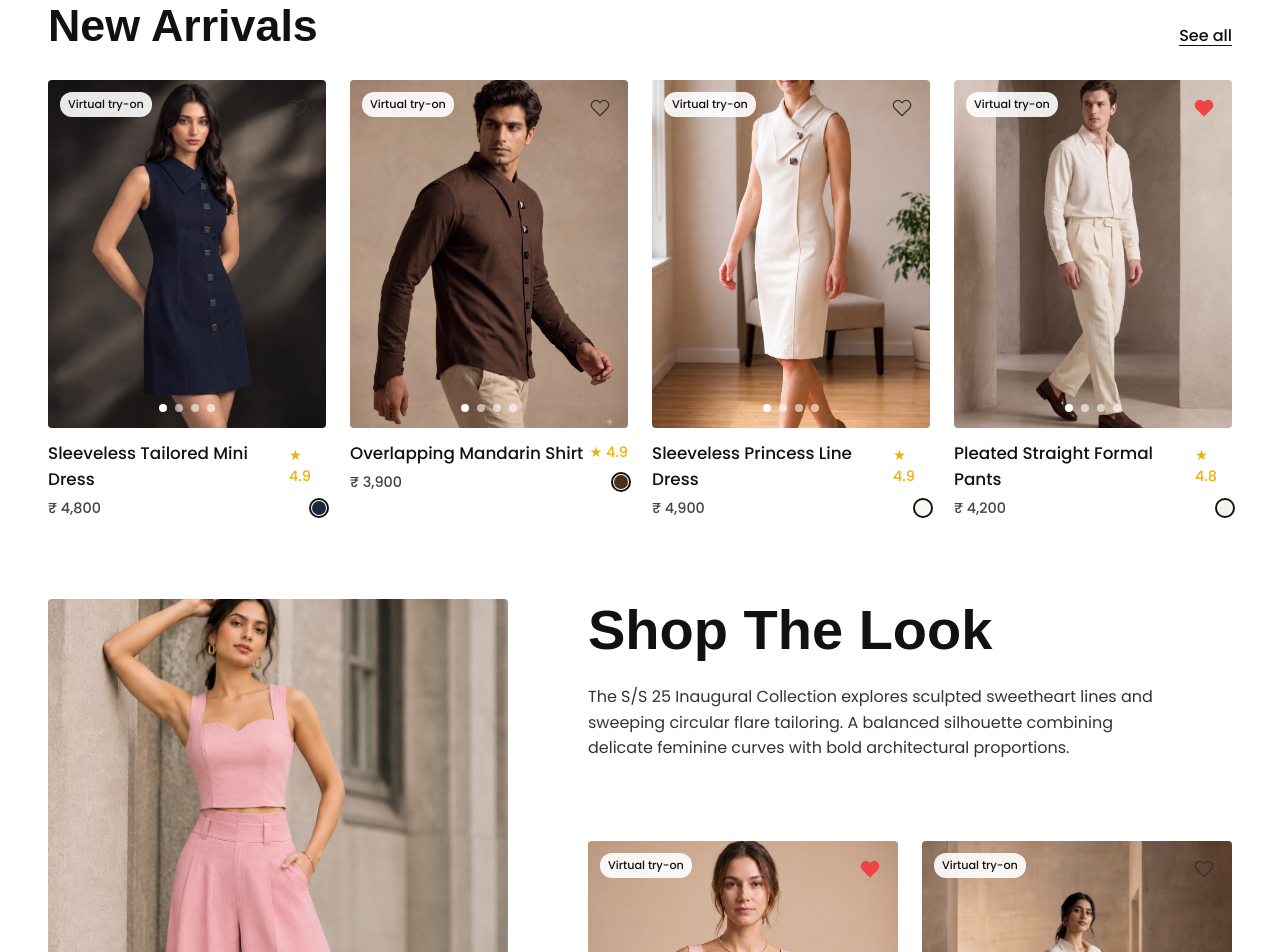
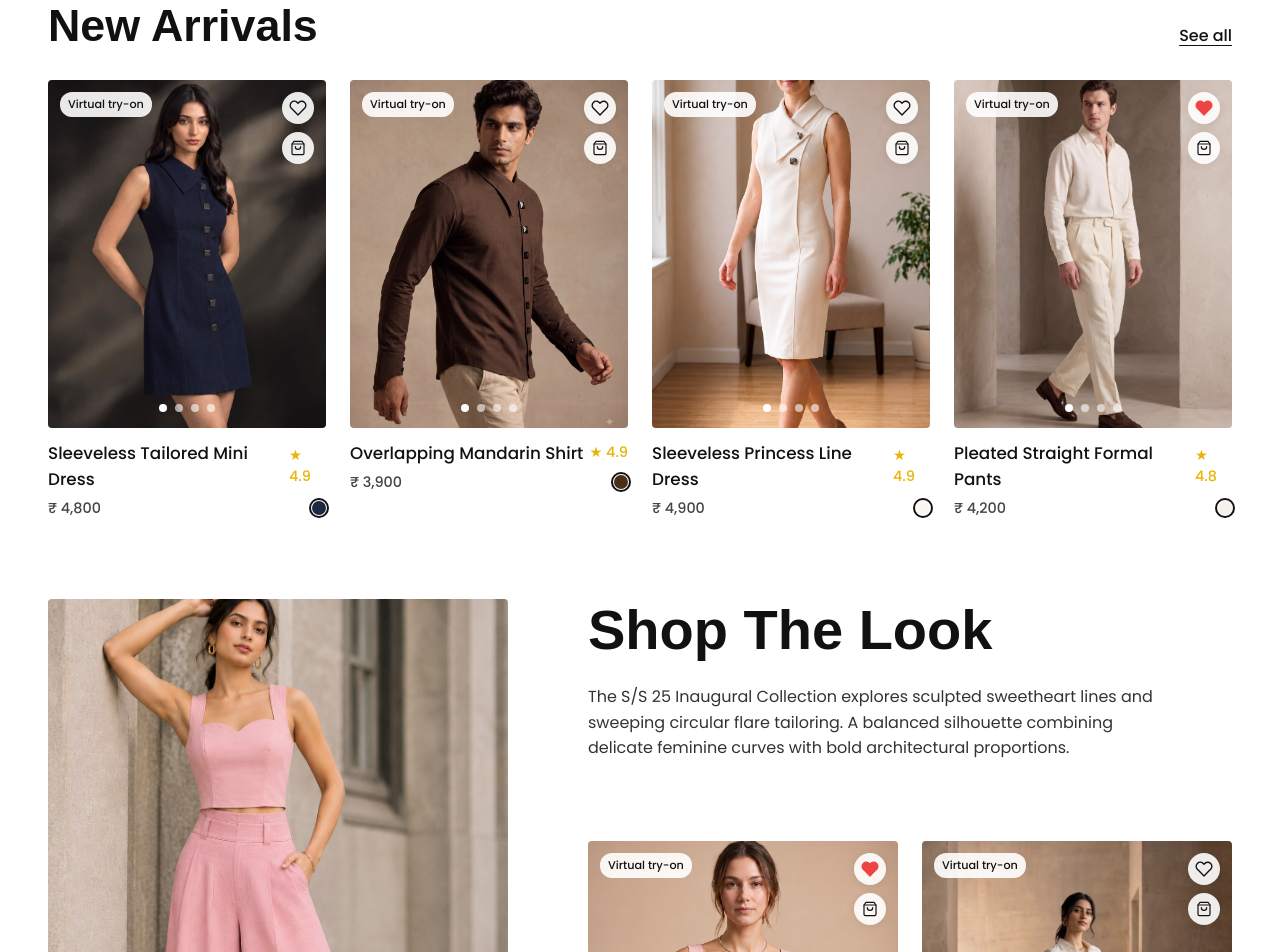
Before and after one commit to rushish-mewada/throve-frontend, a Next.js app: page / in a window 1280 px wide. Shown: the part 1140-2092 px from the top of the page. Built offline with nearby package versions, Linux system fonts and the light colour scheme; a web font is replaced by a local one.

Commit message:
feat(cards): add frosted circular background to wishlist icon and add quick Add to Cart button below it across all product cards

```diff
--- a/src/app/(shop)/_components/NewArrivalsSection/NewArrivalsSection.js
+++ b/src/app/(shop)/_components/NewArrivalsSection/NewArrivalsSection.js
@@ -66,7 +66,7 @@ const NEW_ARRIVALS = [
 ];
 
 export default function NewArrivalsSection() {
-  const { isInWishlist, toggleWishlist } = useStore();
+  const { isInWishlist, toggleWishlist, addToCart } = useStore();
   const [activeImageIndices, setActiveImageIndices] = useState({});
 
   const handlePrevImage = (product, e) => {
@@ -108,6 +108,7 @@ export default function NewArrivalsSection() {
               <div key={product.id} className={styles.productCard}>
                 <div className={styles.imageContainer}>
                   <div className={styles.badge}>Virtual try-on</div>
+                  <div className={styles.cardActions}>
                     <button
                       type="button"
                       className={styles.wishlistBtn}
@@ -117,20 +118,45 @@ export default function NewArrivalsSection() {
                         e.stopPropagation();
                         toggleWishlist(product);
                       }}
-                    style={{ transition: 'transform 0.15s ease' }}
                     >
                       <svg
-                      width="20"
-                      height="20"
+                        width="18"
+                        height="18"
                         viewBox="0 0 24 24"
                         fill={isInWishlist(product.id || product.handle) ? "#ef4444" : "none"}
                         stroke={isInWishlist(product.id || product.handle) ? "#ef4444" : "currentColor"}
-                      strokeWidth="1.5"
+                        strokeWidth="1.8"
                         style={{ transition: 'fill 0.2s ease, stroke 0.2s ease' }}
                       >
                         <path d="M20.84 4.61a5.5 5.5 0 0 0-7.78 0L12 5.67l-1.06-1.06a5.5 5.5 0 0 0-7.78 7.78l1.06 1.06L12 21.23l7.78-7.78 1.06-1.06a5.5 5.5 0 0 0 0-7.78z" strokeLinecap="round" strokeLinejoin="round" />
                       </svg>
                     </button>
+                    <button
+                      type="button"
+                      className={styles.quickCartBtn}
+                      aria-label="Add to cart"
+                      onClick={(e) => {
+                        e.preventDefault();
+                        e.stopPropagation();
+                        addToCart(product, 'M', 'Standard', 1);
+                      }}
+                    >
+                      <svg
+                        width="16"
+                        height="16"
+                        viewBox="0 0 24 24"
+                        fill="none"
+                        stroke="currentColor"
+                        strokeWidth="1.8"
+                        strokeLinecap="round"
+                        strokeLinejoin="round"
+                      >
+                        <path d="M6 2L3 6v14a2 2 0 0 0 2 2h14a2 2 0 0 0 2-2V6l-3-4z" />
+                        <line x1="3" y1="6" x2="21" y2="6" />
+                        <path d="M16 10a4 4 0 0 1-8 0" />
+                      </svg>
+                    </button>
+                  </div>
 
                   {/* Arrow Controls */}
                   <button
--- a/src/app/(shop)/_components/NewArrivalsSection/NewArrivalsSection.module.css
+++ b/src/app/(shop)/_components/NewArrivalsSection/NewArrivalsSection.module.css
@@ -69,16 +69,60 @@
   z-index: 10;
 }
 
+.cardActions {
+  position: absolute;
+  top: 12px;
+  right: 12px;
+  display: flex;
+  flex-direction: column;
+  gap: 8px;
+  z-index: 10;
+}
+
 .wishlistBtn {
-  position: absolute;
-  top: 14px;
-  right: 14px;
-  background: none;
+  width: 32px;
+  height: 32px;
+  border-radius: 50%;
+  background: rgba(255, 255, 255, 0.9);
+  backdrop-filter: blur(4px);
   border: none;
   cursor: pointer;
-  color: #333333;
-  z-index: 10;
-  padding: 4px;
+  display: flex;
+  align-items: center;
+  justify-content: center;
+  color: #111111;
+  box-shadow: 0 2px 8px rgba(0, 0, 0, 0.08);
+  transition: transform 0.15s ease, background-color 0.2s ease, box-shadow 0.2s ease;
+  padding: 0;
+}
+
+.wishlistBtn:hover {
+  background: #ffffff;
+  transform: scale(1.08);
+  box-shadow: 0 4px 12px rgba(0, 0, 0, 0.12);
+}
+
+.quickCartBtn {
+  width: 32px;
+  height: 32px;
+  border-radius: 50%;
+  background: rgba(255, 255, 255, 0.9);
+  backdrop-filter: blur(4px);
+  border: none;
+  cursor: pointer;
+  display: flex;
+  align-items: center;
+  justify-content: center;
+  color: #111111;
+  box-shadow: 0 2px 8px rgba(0, 0, 0, 0.08);
+  transition: transform 0.15s ease, background-color 0.2s ease, box-shadow 0.2s ease;
+  padding: 0;
+}
+
+.quickCartBtn:hover {
+  background: #ffffff;
+  transform: scale(1.08);
+  box-shadow: 0 4px 12px rgba(0, 0, 0, 0.12);
 }
 
 .imageNavBtn {
--- a/src/app/(shop)/_components/ShopTheLookSection/ShopTheLookSection.js
+++ b/src/app/(shop)/_components/ShopTheLookSection/ShopTheLookSection.js
@@ -46,7 +46,7 @@ const LOOKS = [
 ];
 
 export default function ShopTheLookSection() {
-  const { isInWishlist, toggleWishlist } = useStore();
+  const { isInWishlist, toggleWishlist, addToCart } = useStore();
   const [activeLook, setActiveLook] = useState(0);
   const [activeImageIndices, setActiveImageIndices] = useState({});
 
@@ -142,6 +142,7 @@ export default function ShopTheLookSection() {
                   <div key={product.id} className={styles.productCard}>
                     <div className={styles.imageContainer}>
                       <div className={styles.badge}>Virtual try-on</div>
+                      <div className={styles.cardActions}>
                         <button
                           type="button"
                           className={styles.wishlistBtn}
@@ -153,17 +154,43 @@ export default function ShopTheLookSection() {
                           }}
                         >
                           <svg
-                          width="20"
-                          height="20"
+                            width="18"
+                            height="18"
                             viewBox="0 0 24 24"
                             fill={isInWishlist(product.id || product.handle) ? "#ef4444" : "none"}
                             stroke={isInWishlist(product.id || product.handle) ? "#ef4444" : "currentColor"}
-                          strokeWidth="1.5"
+                            strokeWidth="1.8"
                             style={{ transition: 'fill 0.2s ease, stroke 0.2s ease' }}
                           >
                             <path d="M20.84 4.61a5.5 5.5 0 0 0-7.78 0L12 5.67l-1.06-1.06a5.5 5.5 0 0 0-7.78 7.78l1.06 1.06L12 21.23l7.78-7.78 1.06-1.06a5.5 5.5 0 0 0 0-7.78z" strokeLinecap="round" strokeLinejoin="round" />
                           </svg>
                         </button>
+                        <button
+                          type="button"
+                          className={styles.quickCartBtn}
+                          aria-label="Add to cart"
+                          onClick={(e) => {
+                            e.preventDefault();
+                            e.stopPropagation();
+                            addToCart(product, 'M', 'Standard', 1);
+                          }}
+                        >
+                          <svg
+                            width="16"
+                            height="16"
+                            viewBox="0 0 24 24"
+                            fill="none"
+                            stroke="currentColor"
+                            strokeWidth="1.8"
+                            strokeLinecap="round"
+                            strokeLinejoin="round"
+                          >
+                            <path d="M6 2L3 6v14a2 2 0 0 0 2 2h14a2 2 0 0 0 2-2V6l-3-4z" />
+                            <line x1="3" y1="6" x2="21" y2="6" />
+                            <path d="M16 10a4 4 0 0 1-8 0" />
+                          </svg>
+                        </button>
+                      </div>
 
                       {/* Arrow Controls */}
                       <button
--- a/src/app/(shop)/_components/ShopTheLookSection/ShopTheLookSection.module.css
+++ b/src/app/(shop)/_components/ShopTheLookSection/ShopTheLookSection.module.css
@@ -116,16 +116,60 @@
   z-index: 10;
 }
 
+.cardActions {
+  position: absolute;
+  top: 12px;
+  right: 12px;
+  display: flex;
+  flex-direction: column;
+  gap: 8px;
+  z-index: 10;
+}
+
 .wishlistBtn {
-  position: absolute;
-  top: 14px;
-  right: 14px;
-  background: none;
+  width: 32px;
+  height: 32px;
+  border-radius: 50%;
+  background: rgba(255, 255, 255, 0.9);
+  backdrop-filter: blur(4px);
   border: none;
   cursor: pointer;
-  color: #333333;
-  z-index: 10;
-  padding: 4px;
+  display: flex;
+  align-items: center;
+  justify-content: center;
+  color: #111111;
+  box-shadow: 0 2px 8px rgba(0, 0, 0, 0.08);
+  transition: transform 0.15s ease, background-color 0.2s ease, box-shadow 0.2s ease;
+  padding: 0;
+}
+
+.wishlistBtn:hover {
+  background: #ffffff;
+  transform: scale(1.08);
+  box-shadow: 0 4px 12px rgba(0, 0, 0, 0.12);
+}
+
+.quickCartBtn {
+  width: 32px;
+  height: 32px;
+  border-radius: 50%;
+  background: rgba(255, 255, 255, 0.9);
+  backdrop-filter: blur(4px);
+  border: none;
+  cursor: pointer;
+  display: flex;
+  align-items: center;
+  justify-content: center;
+  color: #111111;
+  box-shadow: 0 2px 8px rgba(0, 0, 0, 0.08);
+  transition: transform 0.15s ease, background-color 0.2s ease, box-shadow 0.2s ease;
+  padding: 0;
+}
+
+.quickCartBtn:hover {
+  background: #ffffff;
+  transform: scale(1.08);
+  box-shadow: 0 4px 12px rgba(0, 0, 0, 0.12);
 }
 
 .imageNavBtn {
--- a/src/app/(shop)/collections/[handle]/_components/CollectionGrid/CollectionGrid.module.css
+++ b/src/app/(shop)/collections/[handle]/_components/CollectionGrid/CollectionGrid.module.css
@@ -33,15 +33,60 @@
   z-index: 2;
 }
 
-.wishlistBtn {
+.cardActions {
   position: absolute;
   top: 12px;
   right: 12px;
-  background: none;
+  display: flex;
+  flex-direction: column;
+  gap: 8px;
+  z-index: 10;
+}
+
+.wishlistBtn {
+  width: 32px;
+  height: 32px;
+  border-radius: 50%;
+  background: rgba(255, 255, 255, 0.9);
+  backdrop-filter: blur(4px);
   border: none;
   cursor: pointer;
-  z-index: 2;
+  display: flex;
+  align-items: center;
+  justify-content: center;
   color: #111111;
+  box-shadow: 0 2px 8px rgba(0, 0, 0, 0.08);
+  transition: transform 0.15s ease, background-color 0.2s ease, box-shadow 0.2s ease;
+  padding: 0;
+}
+
+.wishlistBtn:hover {
+  background: #ffffff;
+  transform: scale(1.08);
+  box-shadow: 0 4px 12px rgba(0, 0, 0, 0.12);
+}
+
+.quickCartBtn {
+  width: 32px;
+  height: 32px;
+  border-radius: 50%;
+  background: rgba(255, 255, 255, 0.9);
+  backdrop-filter: blur(4px);
+  border: none;
+  cursor: pointer;
+  display: flex;
+  align-items: center;
+  justify-content: center;
+  color: #111111;
+  box-shadow: 0 2px 8px rgba(0, 0, 0, 0.08);
+  transition: transform 0.15s ease, background-color 0.2s ease, box-shadow 0.2s ease;
+  padding: 0;
+}
+
+.quickCartBtn:hover {
+  background: #ffffff;
+  transform: scale(1.08);
+  box-shadow: 0 4px 12px rgba(0, 0, 0, 0.12);
 }
 
 .productInfo {
--- a/src/app/(shop)/product/[handle]/_components/ProductGrid/ProductGrid.module.css
+++ b/src/app/(shop)/product/[handle]/_components/ProductGrid/ProductGrid.module.css
@@ -61,15 +61,60 @@
   z-index: 2;
 }
 
-.wishlistBtn {
+.cardActions {
   position: absolute;
   top: 12px;
   right: 12px;
-  background: none;
+  display: flex;
+  flex-direction: column;
+  gap: 8px;
+  z-index: 10;
+}
+
+.wishlistBtn {
+  width: 32px;
+  height: 32px;
+  border-radius: 50%;
+  background: rgba(255, 255, 255, 0.9);
+  backdrop-filter: blur(4px);
   border: none;
   cursor: pointer;
-  z-index: 2;
+  display: flex;
+  align-items: center;
+  justify-content: center;
   color: #111111;
+  box-shadow: 0 2px 8px rgba(0, 0, 0, 0.08);
+  transition: transform 0.15s ease, background-color 0.2s ease, box-shadow 0.2s ease;
+  padding: 0;
+}
+
+.wishlistBtn:hover {
+  background: #ffffff;
+  transform: scale(1.08);
+  box-shadow: 0 4px 12px rgba(0, 0, 0, 0.12);
+}
+
+.quickCartBtn {
+  width: 32px;
+  height: 32px;
+  border-radius: 50%;
+  background: rgba(255, 255, 255, 0.9);
+  backdrop-filter: blur(4px);
+  border: none;
+  cursor: pointer;
+  display: flex;
+  align-items: center;
+  justify-content: center;
+  color: #111111;
+  box-shadow: 0 2px 8px rgba(0, 0, 0, 0.08);
+  transition: transform 0.15s ease, background-color 0.2s ease, box-shadow 0.2s ease;
+  padding: 0;
+}
+
+.quickCartBtn:hover {
+  background: #ffffff;
+  transform: scale(1.08);
+  box-shadow: 0 4px 12px rgba(0, 0, 0, 0.12);
 }
 
 .imageDots {
```
Also changed, not shown: src/app/(shop)/collections/[handle]/_components/CollectionGrid/CollectionGrid.js (+29 -2 lines), src/app/(shop)/product/[handle]/_components/ProductGrid/ProductGrid.js (+29 -2 lines). Lines whose indentation alone changed are shown as unchanged.
